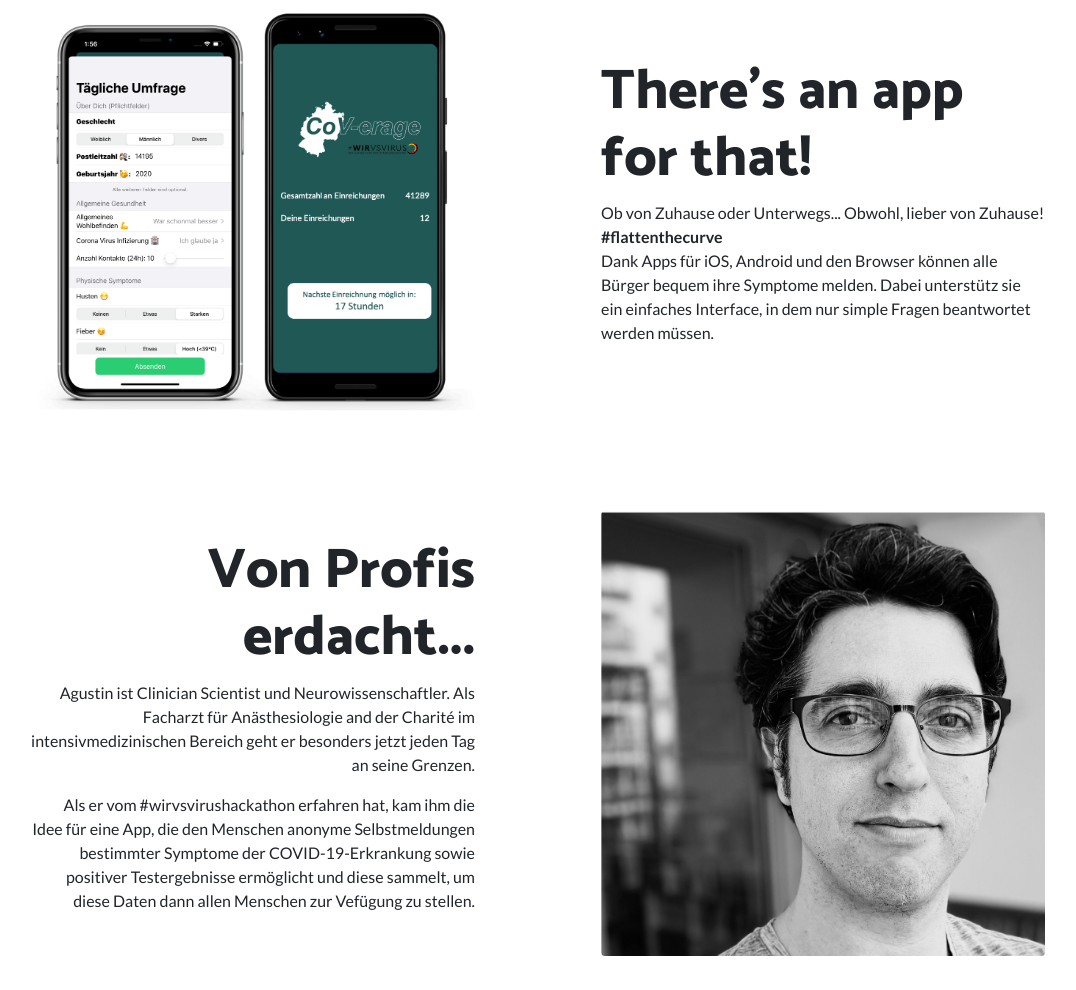
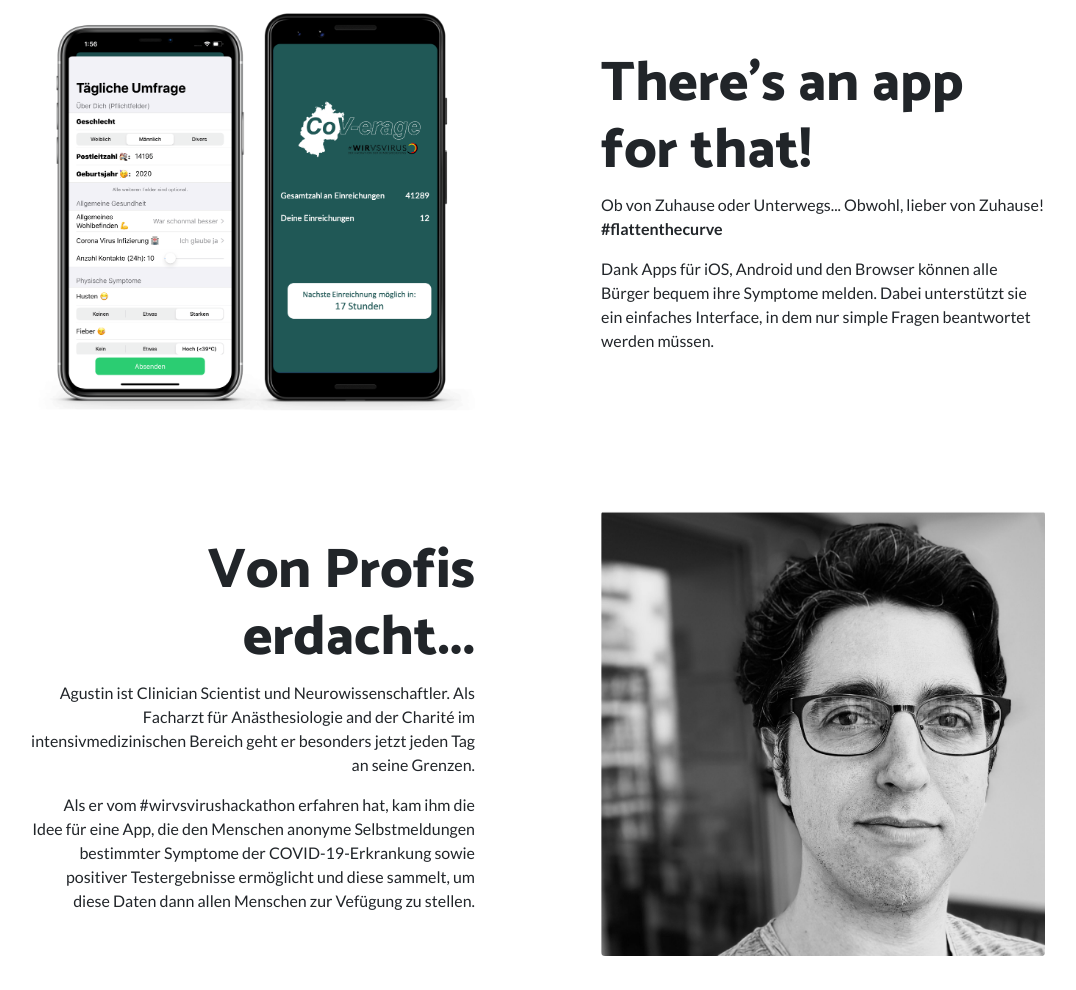
Before and after one commit to pfandzelter/cov-erage, a plain HTML site: page docs/index.html in a window 1280 px wide. Shown: the part 1370-2360 px from the top of the page, without its empty margins (102-1178 px from the left). Drawn offline with Linux system fonts and the light colour scheme; some packages are replaced by stand-ins of ours; a script that the page names is missing.

Commit message:
fix typo

```diff
--- a/docs/index.html
+++ b/docs/index.html
@@ -104,7 +104,8 @@
         <div class="col-lg-6">
           <div class="p-5">
             <h2 class="display-4">There's an app for that!</h2>
-            <p>Ob von Zuhause oder Unterwegs... Obwohl, lieber von Zuhause! <b>#flattenthecurve</b><br>Dank Apps für iOS, Android und den Browser können alle Bürger bequem ihre Symptome melden. Dabei unterstütz sie ein einfaches Interface, in dem
+            <p>Ob von Zuhause oder Unterwegs... Obwohl, lieber von Zuhause! <b>#flattenthecurve</b></p>
+            <p>Dank Apps für iOS, Android und den Browser können alle Bürger bequem ihre Symptome melden. Dabei unterstützt sie ein einfaches Interface, in dem
               nur
               simple Fragen beantwortet werden müssen.</p>
           </div>
```
